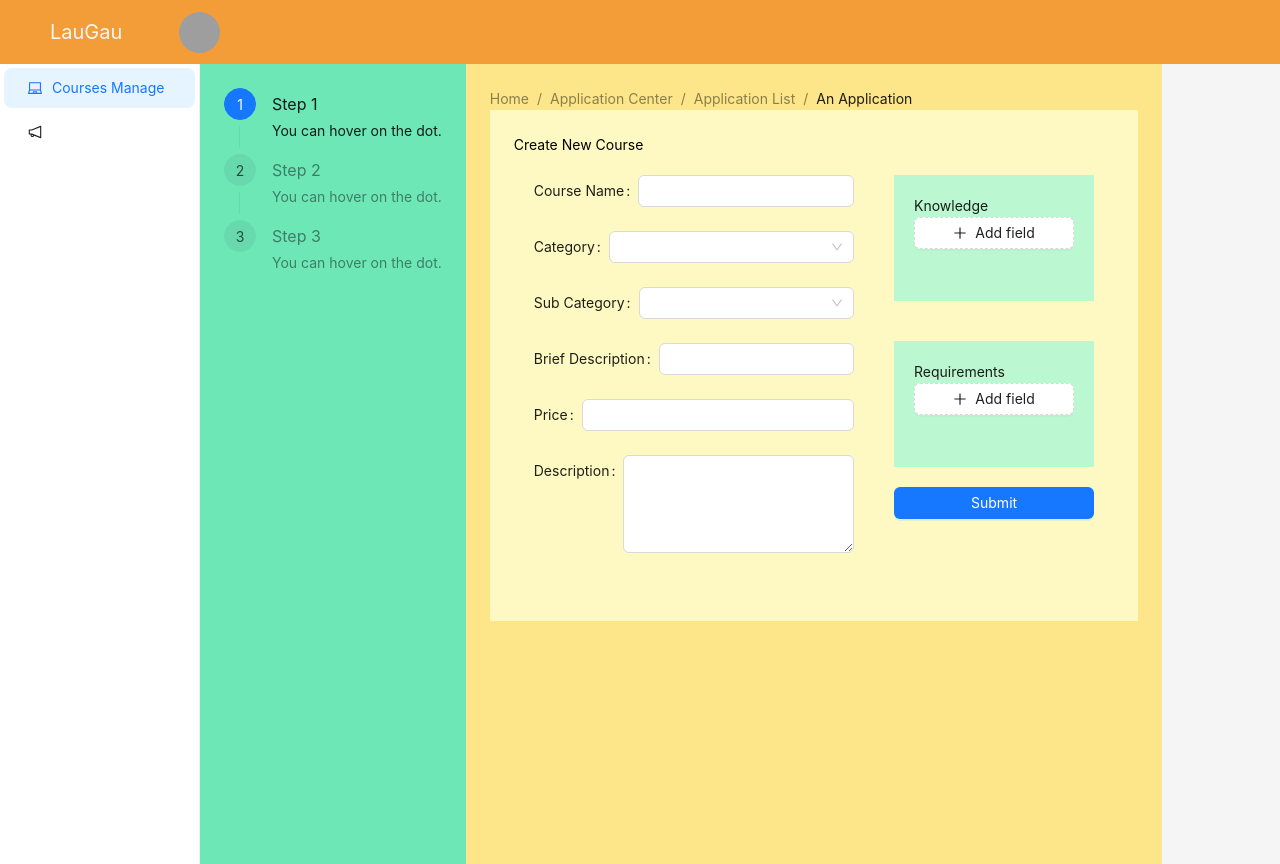
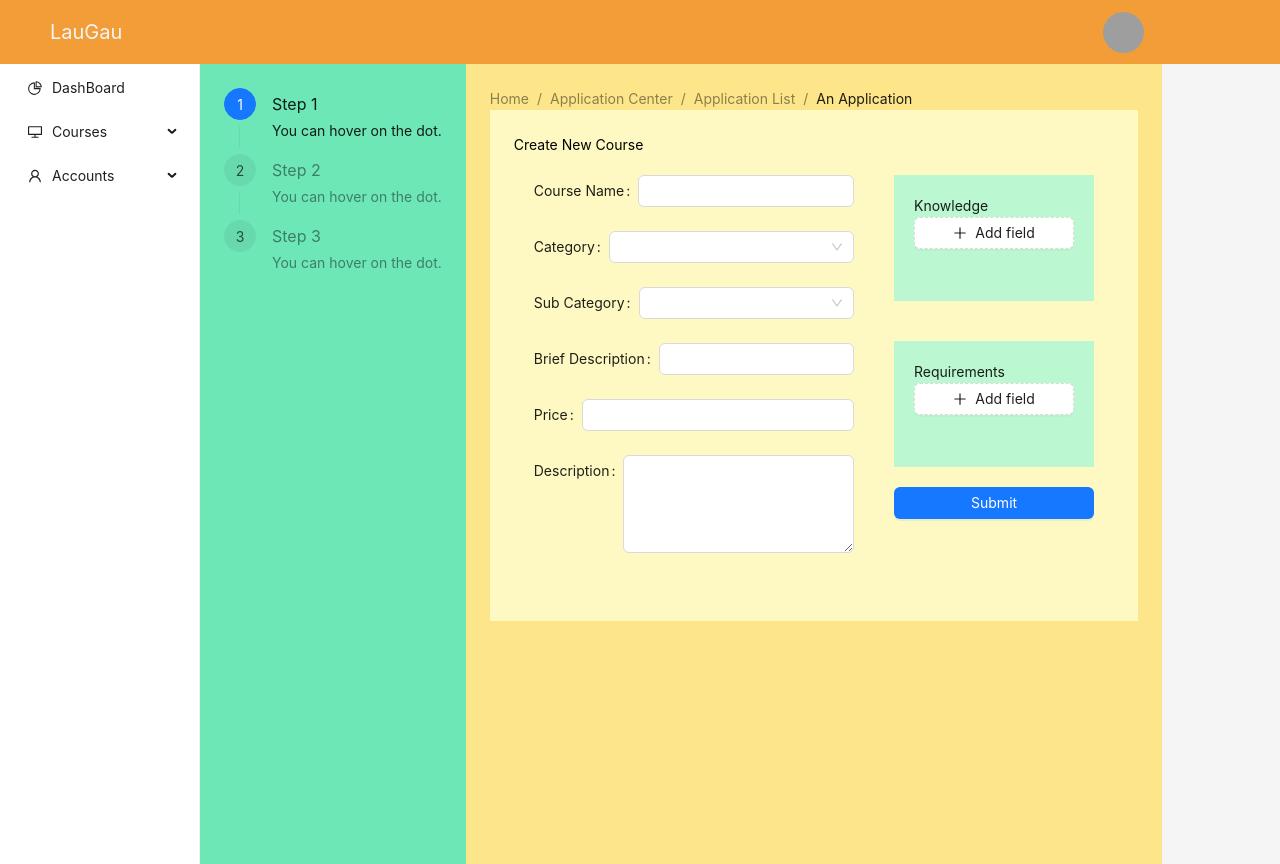
Before and after one commit to datnt2002/Music-Online-Learning-System, a React (Create React App) app: page /lecturer/create-course in a window 1280 px wide. Built offline with nearby package versions, Linux system fonts and the light colour scheme; sample sign-in values are in the browser's storage; grey boxes are pictures that could not be loaded.

Commit message:
layout lecturer

```diff
--- a/src/components/Layout/Lecturer/HeaderLecturer.jsx
+++ b/src/components/Layout/Lecturer/HeaderLecturer.jsx
@@ -6,7 +6,7 @@ import AvatarDropdown from '../User/HeaderComponent/AvatarDropdown';
 const HeaderLecturer = () => {
   return (
     <Layout>
-      <Header className="flex items-center bg-[#F39D39] h-16">
+      <Header className="flex justify-between items-center bg-[#F39D39] h-16">
         {/* Logo */}
         <div className="flex basis-32 text-[#F5F5F5] text-xl ">LauGau</div>
         {/* Searchbox */}
@@ -14,9 +14,6 @@ const HeaderLecturer = () => {
         <div className="flex basis-32">
           <AvatarDropdown />
         </div>
-
-        {/* dark mode */}
-        <div className="flex basis-20"></div>
       </Header>
     </Layout>
   );
--- a/src/components/Layout/Lecturer/SiderLecturer.jsx
+++ b/src/components/Layout/Lecturer/SiderLecturer.jsx
@@ -3,22 +3,25 @@ import { Link } from 'react-router-dom';
 
 import { Menu } from 'antd';
 import Sider from 'antd/es/layout/Sider';
-import { LaptopOutlined, NotificationOutlined } from '@ant-design/icons';
-
-const iconRoutes = [
-  { key: '1', icon: <LaptopOutlined />, link: '/lecturer/list-courses', label: 'Courses Manage' },
-  { key: '2', icon: <NotificationOutlined />, link: '/route3' },
-];
+import { DesktopOutlined, BookOutlined, PieChartOutlined, TeamOutlined, UserOutlined } from '@ant-design/icons';
 
 const SiderLecturer = () => {
   return (
     <Sider className="w-52">
-      <Menu mode="inline" defaultSelectedKeys={['1']} className="h-full border-r-8">
-        {iconRoutes.map((item) => (
-          <Menu.Item key={item.key} icon={item.icon}>
-            <Link to={item.link}>{item.label}</Link>
+      <Menu className="h-full" mode="inline">
+        <Menu.Item key={1} icon={<PieChartOutlined />}>
+          <Link>DashBoard</Link>
+        </Menu.Item>
+        <Menu.SubMenu key="courses" title="Courses" icon={<DesktopOutlined />}>
+          <Menu.Item key={2} icon={<BookOutlined />}>
+            <Link to="">My Courses</Link>
           </Menu.Item>
-        ))}
+        </Menu.SubMenu>
+        <Menu.SubMenu key="accounts" title="Accounts" icon={<UserOutlined />}>
+          <Menu.Item key={2} icon={<TeamOutlined />}>
+            <Link to=""></Link>
+          </Menu.Item>
+        </Menu.SubMenu>
       </Menu>
     </Sider>
   );
--- a/src/features/Lecturer/CourseManagement/LecturerCourse.jsx
+++ b/src/features/Lecturer/CourseManagement/LecturerCourse.jsx
@@ -1,7 +1,28 @@
 import React from 'react';
+import { Button, Layout } from 'antd';
+import { Content } from 'antd/es/layout/layout';
 
+import ExpandedTable from '../../../components/Container/TableAdmin/ExpandedTable';
+import BreadCrumbCustom from '../../../components/Container/BreadCrumbContainer/BreadCrumbCustom';
+import { Link } from 'react-router-dom';
 const LecturerCourse = () => {
-  return <div>LecturerCourse</div>;
+  return (
+    <Layout
+      style={{
+        padding: '0 24px 24px',
+      }}
+    >
+      <Content className="h-screen p-6">
+        <div>
+          <BreadCrumbCustom />
+        </div>
+        <Button>
+          <Link to="/lecturer/create-course">Create New Course</Link>
+        </Button>
+        <ExpandedTable />
+      </Content>
+    </Layout>
+  );
 };
 
 export default LecturerCourse;
```
